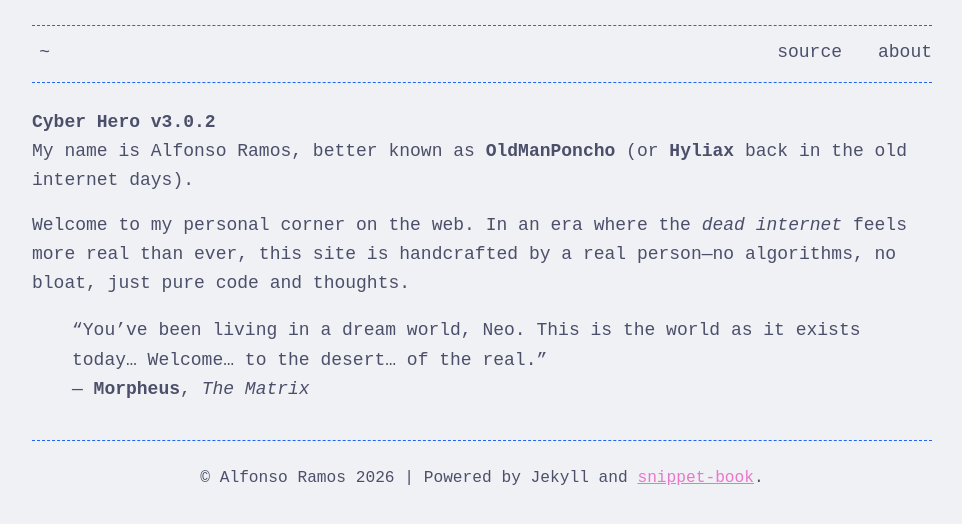
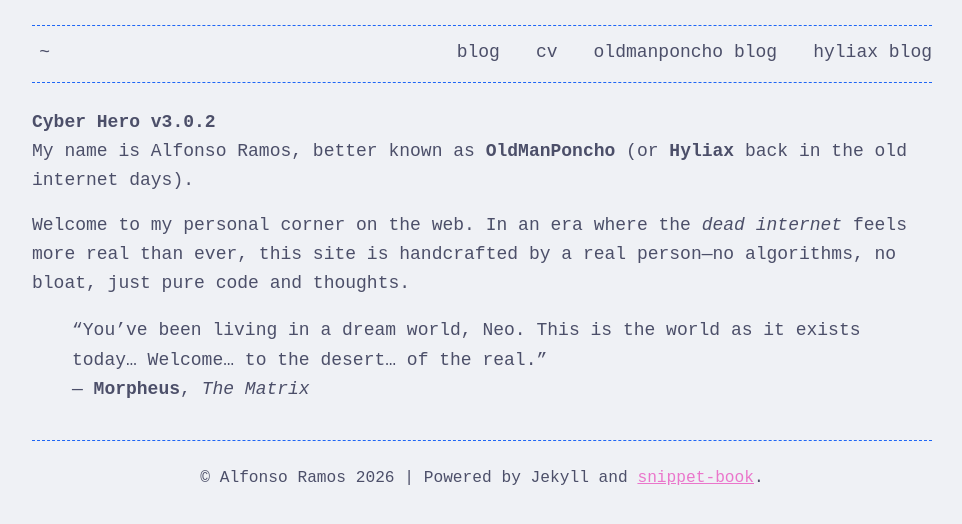
Before and after one commit to jalfonsoramos/jalfonsoramos.github.io, a Jekyll site: the page built from index.md, in a window 1280 px wide. Shown: the top 524 px of the page, without its empty margins (158-1120 px from the left). Built offline with Jekyll 4.4.1, drawn with Linux system fonts in a browser that asks for light colours.

Commit message:
update navigation links

```diff
--- a/_includes/navigation.html
+++ b/_includes/navigation.html
@@ -1,5 +1,7 @@
 <ul>
     <li><a href="{{ site.baseurl }}/">~</a></li>
-    <li><a href="{{ site.baseurl }}/blog" target="_blank">source</a></li>
-    <li><a href="{{ site.baseurl }}/cv" target="_blank">about</a></li>
+    <li><a href="{{ site.baseurl }}/blog" target="_blank">blog</a></li>
+    <li><a href="{{ site.baseurl }}/cv" target="_blank">cv</a></li>
+    <li><a href="https://oldmanponcho.blogspot.com" target="_blank">oldmanponcho blog</a></li>
+    <li><a href="https://hyliax.blogspot.com" target="_blank">hyliax blog</a></li>
 </ul>
```
